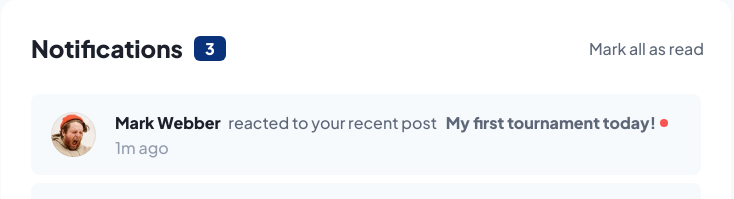
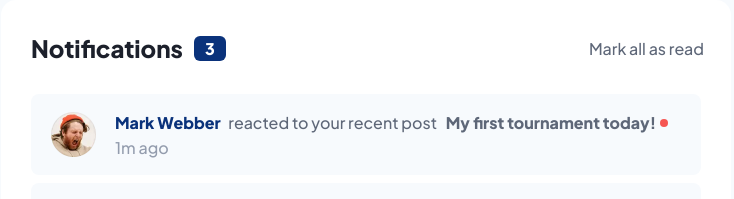
Before and after one commit to Bdmnss/notification-page, a React (Vite) app: page / in a window 1280 px wide. In both pictures the pointer is over the element "Mark Webber". Shown: the top 199 px of the page, without its empty margins (274-1008 px from the left). Built offline with nearby package versions, Linux system fonts and the light colour scheme.

Commit message:
adding key to notification and adding hovers

```diff
--- a/src/App.jsx
+++ b/src/App.jsx
@@ -17,6 +17,7 @@ function App() {
       <main>
         {notifications.map((notification) => (
           <Notification
+            key={notification.id}
             notification={notification}
             notifications={notifications}
             setNotifications={setNotifications}
--- a/src/Components/notification/notification.css
+++ b/src/Components/notification/notification.css
@@ -45,6 +45,10 @@
   margin-right: 0.6rem;
 }
 
+.username:hover {
+  color: #0a327b;
+}
+
 .action {
   font-size: 1.6rem;
   font-weight: 500;
@@ -56,6 +60,10 @@
   font-weight: 800;
   color: #5e6778;
   margin-left: 0.6rem;
+}
+
+.post:hover {
+  color: #0a327b;
 }
 
 .groupName {
@@ -87,3 +95,7 @@
   margin-top: 1.3rem;
   align-self: flex-end;
 }
+
+.text:hover {
+  background-color: #e5effa;
+}
--- a/src/Components/section/section.css
+++ b/src/Components/section/section.css
@@ -11,6 +11,10 @@
   font-weight: 500;
   color: #5e6778;
   cursor: pointer;
+}
+
+.section-div p:hover {
+  color: #0a327b;
 }
 
 .notifications-div {
```
